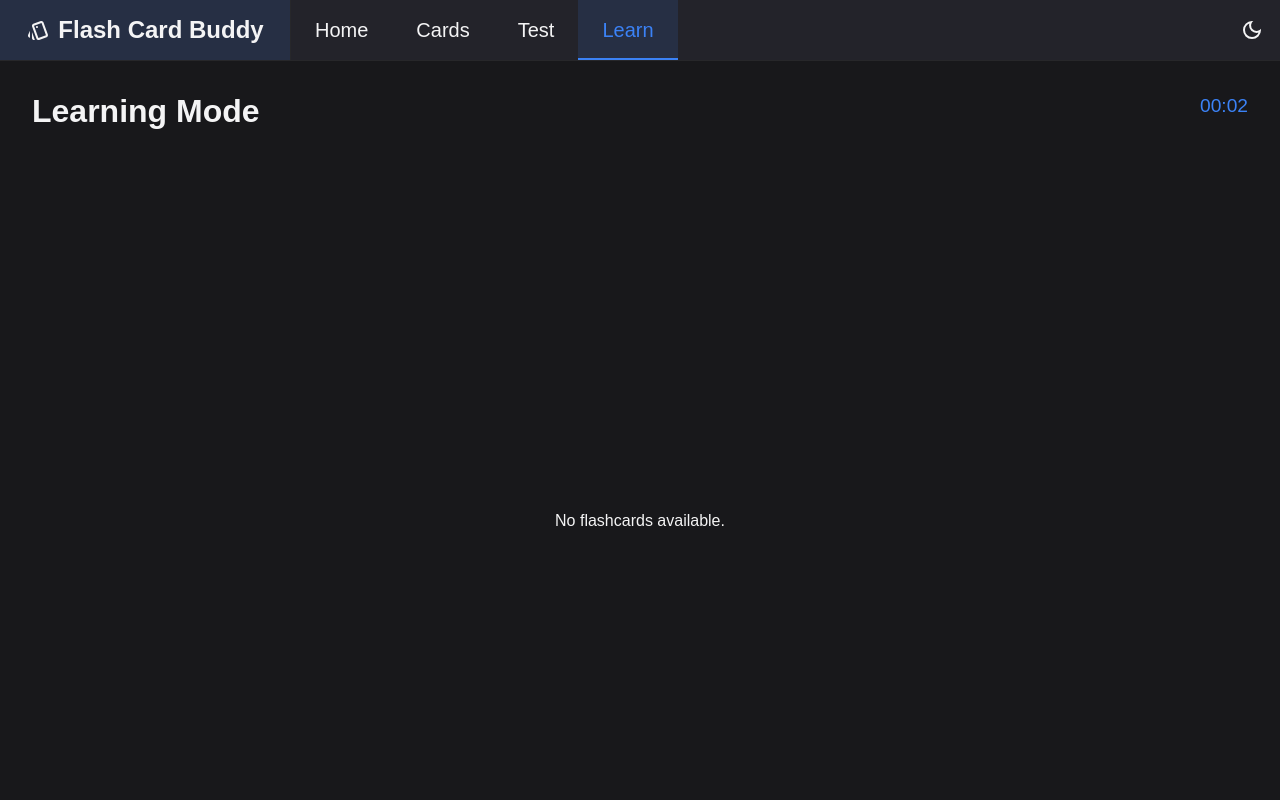
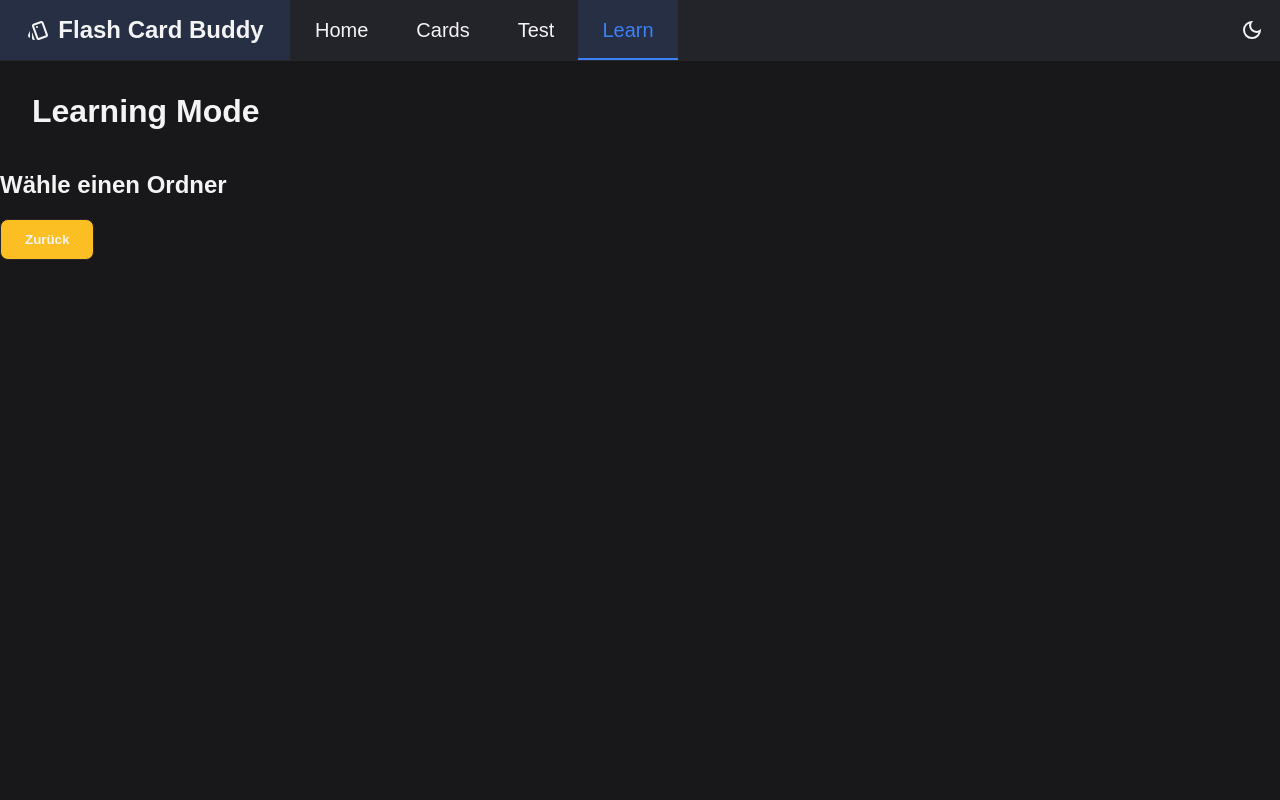
Before and after one commit to proettgen/WebEngineering-Karteikarten, a Next.js app in the folder Frontend/: page /learn in a window 1280 px wide. Both pictures are taken after a click on the button "Start Learning Mode". Shown: the top 800 px of the page. Built offline with nearby package versions, Linux system fonts and the light colour scheme.

Commit message:
add by folder seperated LearningMode

```diff
--- a/Frontend/src/components/molecules/FolderList/index.tsx
+++ b/Frontend/src/components/molecules/FolderList/index.tsx
@@ -8,18 +8,33 @@ const FolderList = ({
   onAddCard,
   onEditCard,
   onDeleteCard,
-}: FolderListProps) => (
+  onFolderClick,
+  showOnlyNames = false, // NEU
+}: FolderListProps & { onFolderClick?: (folder: any) => void; showOnlyNames?: boolean }) => (
   <SC.FolderList>
-    {folders.map((folder, index) => (
+    {folders.map((folder, index) =>
+      showOnlyNames ? (
+        <SC.FolderListItem key={index}>
+          <button
+            style={{ width: "100%", padding: "12px", fontSize: "1.1em" }}
+            onClick={() => onFolderClick?.(folder)}
+          >
+            {folder.name}
+          </button>
+        </SC.FolderListItem>
+      ) : (
+        <div key={index} onClick={() => onFolderClick?.(folder)}>
           <Folder
-        key={index}
             name={folder.name}
             cards={folder.cards}
             onAddCard={onAddCard}
             onEditCard={onEditCard}
             onDeleteCard={onDeleteCard}
           />
-    ))}
+        </div>
+      )
+    )}
   </SC.FolderList>
 );
+
 export default FolderList;
--- a/Frontend/src/components/molecules/FolderList/styles.ts
+++ b/Frontend/src/components/molecules/FolderList/styles.ts
@@ -5,3 +5,9 @@ export const FolderList = styled.div`
   flex-direction: column;
   gap: 20px;
 `;
+
+export const FolderListItem = styled.li`
+  list-style: none;
+  padding: 0;
+  margin: 0;
+`;
--- a/Frontend/src/components/organisms/LearningMode/index.tsx
+++ b/Frontend/src/components/organisms/LearningMode/index.tsx
@@ -1,5 +1,4 @@
 import React, { useState, useEffect } from "react";
-import { storageService } from "../../../services/storageService";
 import { DatabaseData } from "../../../database/dbtypes";
 import * as SC from "./styles";
 import Button from "@/components/atoms/Button";
@@ -8,15 +7,14 @@ import LearningModeTemplate from "@/components/templates/LearningModeTemplate";
 
 type LearningModeProps = {
   elapsedSeconds: number;
+  cards: DatabaseData["folders"][number]["cards"]; // NEU
 };
 
-const LearningMode = ({ elapsedSeconds }: LearningModeProps) => {
-  const [cardPool, setCardPool] = useState<
-    DatabaseData["folders"][number]["cards"]
-  >([]);
-  const [currentCard, setCurrentCard] = useState<
-    DatabaseData["folders"][number]["cards"][number] | null
-  >(null);
+const LearningMode = ({ elapsedSeconds, cards }: LearningModeProps) => {
+  const [cardPool, setCardPool] = useState(cards); // Initialisiere mit cards
+  const [currentCard, setCurrentCard] = useState(
+    cards.length > 0 ? cards[Math.floor(Math.random() * cards.length)] : null
+  );
   const [isFlipped, setIsFlipped] = useState(false);
 
   // Zustand für den Hinweis, ob die Karte umgedreht werden muss
@@ -28,14 +26,6 @@ const LearningMode = ({ elapsedSeconds }: LearningModeProps) => {
     }
   };
 
-  useEffect(() => {
-    const data = storageService.getData();
-    const allCards = data.folders.flatMap((folder) => folder.cards);
-    setCardPool(allCards);
-    if (allCards.length > 0) {
-      setCurrentCard(allCards[Math.floor(Math.random() * allCards.length)]);
-    }
-  }, []);
 
   const getNextCard = () => {
     if (cardPool.length > 0) {
--- a/Frontend/src/components/organisms/LearningModeSelection/index.tsx
+++ b/Frontend/src/components/organisms/LearningModeSelection/index.tsx
@@ -1,46 +1,56 @@
-import React, { useState, useEffect, useRef } from "react";
-import { useRouter } from "next/navigation";
-import Button from "@/components/atoms/Button";
+import React, { useState } from "react";
+import { storageService } from "../../../services/storageService";
+import FolderList from "@/components/molecules/FolderList";
 import LearningMode from "@/components/organisms/LearningMode";
 import LearningModeTemplate from "@/components/templates/LearningModeTemplate";
+import Button from "@/components/atoms/Button";
 
 const LearningModeSelection = () => {
-  const [startLearning, setStartLearning] = useState(false);
+  const [step, setStep] = useState<"start" | "select-folder" | "learn">("start");
+  const [selectedFolderCards, setSelectedFolderCards] = useState<any[]>([]);
   const [elapsedSeconds, setElapsedSeconds] = useState(0);
-  const timerRef = useRef<ReturnType<typeof setInterval> | null>(null);
-  const router = useRouter();
 
-  useEffect(() => {
-    if (startLearning) {
-      setElapsedSeconds(0);
-      timerRef.current = setInterval(() => {
-        setElapsedSeconds((prev) => prev + 1);
-      }, 1000);
-    } else {
-      if (timerRef.current) {
-        clearInterval(timerRef.current);
-        timerRef.current = null;
-      }
-    }
-    return () => {
-      if (timerRef.current) {
-        clearInterval(timerRef.current);
-        timerRef.current = null;
-      }
-    };
-  }, [startLearning]);
+  const folders = storageService.getData().folders;
 
-  if (startLearning) {
-    return <LearningMode elapsedSeconds={elapsedSeconds} />;
+  if (step === "learn") {
+    return (
+      <LearningMode
+        elapsedSeconds={elapsedSeconds}
+        cards={selectedFolderCards}
+      />
+    );
   }
 
+  if (step === "select-folder") {
+    return (
+      <LearningModeTemplate>
+        <h2>Wähle einen Ordner</h2>
+        <FolderList
+          folders={folders}
+          showOnlyNames={true}
+          onAddCard={() => {}}
+          onEditCard={() => {}}
+          onDeleteCard={() => {}}
+          onFolderClick={(folder) => {
+            setSelectedFolderCards(folder.cards);
+            setStep("learn");
+          }}
+        />
+        <Button $variant="secondary" onClick={() => setStep("start")}>
+          Zurück
+        </Button>
+      </LearningModeTemplate>
+    );
+  }
+
+  // Schritt "start"
   return (
     <LearningModeTemplate>
       <div style={{ display: "flex", flexDirection: "column", gap: 24, alignItems: "center", marginTop: 64 }}>
-        <Button $variant="primary" onClick={() => setStartLearning(true)}>
+        <Button $variant="primary" onClick={() => setStep("select-folder")}>
           Start Learning Mode
         </Button>
-        <Button $variant="secondary" onClick={() => router.push("/cards")}>
+        <Button $variant="secondary" onClick={() => {/* ... */}}>
           Customize Flashcards
         </Button>
       </div>
```
Lines whose indentation alone changed are shown as unchanged.
